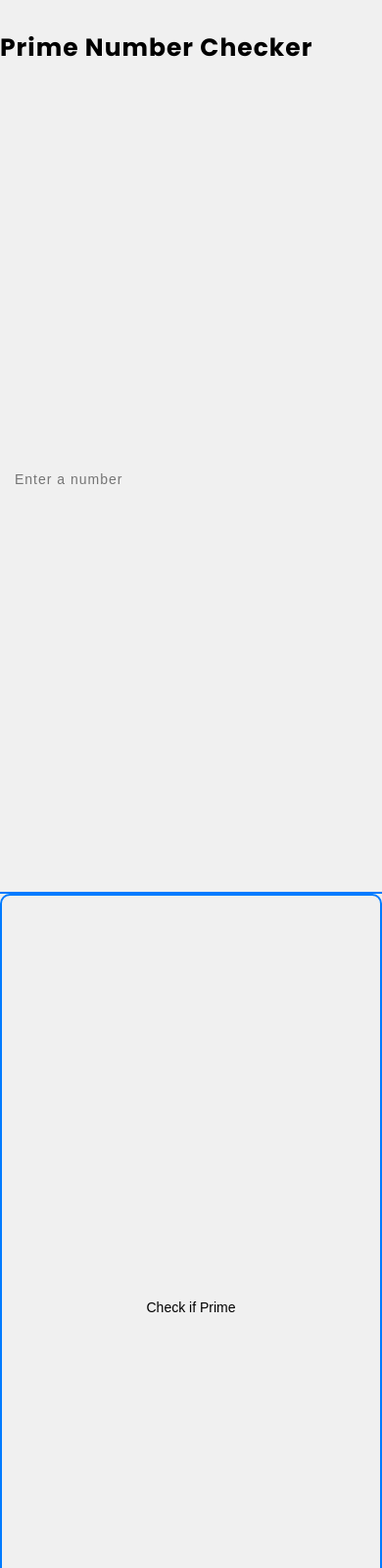
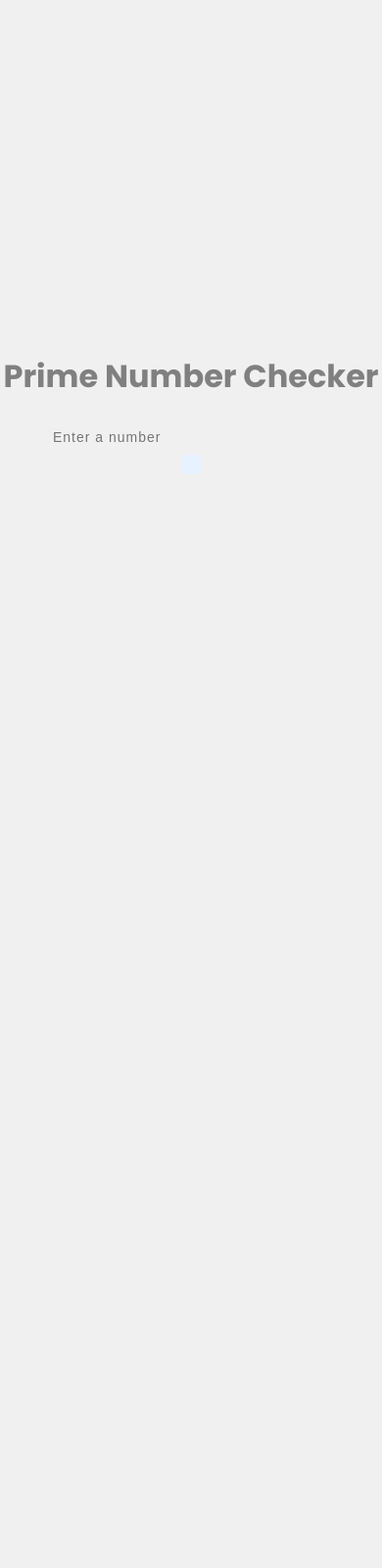
Before and after one commit to mufafa9/Prime-Number-Calculator, a plain HTML site: page index.html in a window 390 px wide. Shown: the top 1600 px of the page at 98% size. After the commit the page ends 844 px from the top, so only its background shows below. Drawn offline with Linux system fonts and the light colour scheme.

Commit message:
make it look good and work good

```diff
--- a/index.html
+++ b/index.html
@@ -4,14 +4,15 @@
     <meta charset="UTF-8">
     <meta name="viewport" content="width=device-width, initial-scale=1.0">
     <title>Prime Number Checker</title>
+    <link rel="stylesheet" href="style.css">
     <script src="script.js" defer></script>
-    <link rel="stylesheet" href="style.css">
 </head>
 <body>
-    <h2>Prime Number Checker</h2>
+    <h1>Prime Number Checker</h1> <!-- Changed h2 to h1 for better semantics -->
 
-    <input type="number" id="numberInput" placeholder="Enter a number">
-    <button onclick="checkPrime()">Check if Prime</button>
+    <div class="input">
+        <input type="number" id="numberInput" placeholder="Enter a number">
+    </div>
 
     <p id="result"></p>
 </body>
--- a/script.js
+++ b/script.js
@@ -10,7 +10,7 @@ document.getElementById("numberInput").addEventListener("keydown", function(even
     // Arrow Down to decrease the number
     if (event.key === "ArrowDown") {
         event.preventDefault();
-        inputField.value = parseInt(inputField.value || 0) - 1;
+        inputField.value = Math.max(0, parseInt(inputField.value || 0) - 1); // Prevent negative numbers
     }
 
     // Enter key to check if the number is prime
@@ -19,9 +19,26 @@ document.getElementById("numberInput").addEventListener("keydown", function(even
     }
 });
 
+/**
+ * Checks if the number in the input field is a prime number.
+ * If the number is a prime number, the result element's innerHTML is set to the number and the phrase "is a prime number!".
+ * If the number is not a prime number, the result element's innerHTML is set to the number and the phrase "is not a prime number.".
+ * Input validation is performed: if the number is not a number, the result element's innerHTML is set to "Please enter a valid number.".
+ * If the number is less than 2, the result element's innerHTML is set to the number and the phrase "is not a prime number.".
+ * The function uses a for loop to check all numbers up to the square root of the number to see if the number is divisible by any of them.
+ * If the number is divisible by any of the numbers, the function sets a variable to false and breaks out of the loop.
+ * If the number is not divisible by any of the numbers, the function sets a variable to true.
+ * The function then checks the value of the variable and sets the result element's innerHTML accordingly.
+ */
 function checkPrime() {
-    let num = document.getElementById("numberInput").value;
+    let num = parseInt(document.getElementById("numberInput").value);
     let result = document.getElementById("result");
+
+    // Input validation
+    if (isNaN(num)) {
+        result.innerHTML = "Please enter a valid number.";
+        return;
+    }
 
     if (num < 2) {
         result.innerHTML = num + " is not a prime number.";
--- a/style.css
+++ b/style.css
@@ -1,4 +1,4 @@
-@import url('https://fonts.googleapis.com/css2?family=Poppins:ital,wght@0,100;0,200;0,300;0,400;0,500;0,600;0,700;0,800;0,900&display=swap');
+@import url('https://fonts.googleapis.com/css2?family=Poppins:wght@100;200;300;400;500;600;700;800;900&display=swap');
 
 * {
     margin: 0;
@@ -17,7 +17,10 @@ body {
     font-family: 'Poppins', sans-serif;
     background-color: #f0f0f0;
     height: 100vh;
-    width: 100%;
+    display: flex;
+    flex-direction: column;
+    align-items: center;
+    justify-content: center;
 }
 
 /* Header Section */
@@ -28,8 +31,6 @@ header {
 }
 
 nav {
-    width: 100%;
-    height: 100%;
     display: flex;
     align-items: center;
     justify-content: space-between;
@@ -83,21 +84,6 @@ nav a {
     letter-spacing: 1px;
 }
 
-nav a::before {
-    content: '';
-    position: absolute;
-    left: 0;
-    bottom: -.2rem;
-    width: 0;
-    background-color: white;
-    height: .2rem;
-    transition: all .3s ease;
-}
-
-nav a:hover::before {
-    width: 100%;
-}
-
 nav a:hover {
     color: wheat;
 }
@@ -110,13 +96,14 @@ main {
     flex-direction: column;
     align-items: center;
     justify-content: center;
-    text-align: center; /* Add this for better alignment */
+    text-align: center;
+    padding: 2rem; /* Add some padding */
 }
 
 h1 {
-    font-size: 3.3rem;
+    font-size: 4rem; /* Increased title size */
     color: gray;
-    padding-bottom: 5rem;
+    margin-bottom: 3rem; /* Use margin for spacing */
 }
 
 .input {
@@ -124,7 +111,6 @@ h1 {
     display: flex;
     align-items: center;
     justify-content: center;
-    flex-wrap: wrap;
     gap: 2rem;
 }
 
@@ -141,9 +127,32 @@ input {
     border: none;
     font-size: 1.6rem;
     letter-spacing: 1px;
-    outline: none;
+    outline: none; /* Removed outline */
     background-color: transparent;
-    border-bottom: 2px solid #007bff;
+    position: relative; /* Position relative for pseudo-element */
+}
+
+input::after {
+    content: '';
+    position: absolute;
+    left: 50%; /* Start from the middle */
+    bottom: -2px; /* Position just below the input */
+    width: 100%;
+    height: 2px; /* Height of the underline */
+    background-color: #0056b3; /* Blue color */
+    transform: translateX(-50%); /* Center it */
+    transition: width 0.4s ease, left 0.4s ease; /* Transition for width and left */
+    width: 0; /* Initially hidden */
+}
+
+input:focus::after {
+    left: 50%; /* Keep centered */
+    width: 100%; /* Expand to full width */
+    transform: translateX(-50%); /* Keep it centered */
+}
+
+input:focus {
+    border-bottom-color: transparent; /* Hide the default border when focused */
 }
 
 label {
@@ -162,33 +171,16 @@ input:valid + label {
     font-size: 1.3rem;
 }
 
-.button {
-    flex: 1 0 10rem;
-    height: 4rem;
-    transition: all .3s ease;
-}
-
-button {
-    height: 100%;
-    width: 100%;
-    background-color: transparent;
-    border: 2px solid #007bff;
-    border-radius: 1rem;
-    font-size: 1.6rem;
-    font-weight: 500;
-    cursor: pointer;
-    transition: background-color .3s, color .3s; /* Add transition for hover */
-}
-
-button:hover {
-    background-color: #007bff;
-    color: white;
-}
-
-h2 {
-    padding-top: 3rem;
-    letter-spacing: 1px;
-    font-size: 3rem;
+/* Result Styling */
+#result {
+    margin-top: 1rem; /* Adjusted space above the result */
+    font-size: 2rem; /* Larger font size for visibility */
+    font-weight: 600; /* Make it bold */
+    color: #333; /* Dark color for contrast */
+    text-align: center; /* Center the result */
+    padding: 1rem; /* Add some padding for better visibility */
+    background-color: #e7f1ff; /* Light background for contrast */
+    border-radius: 0.5rem; /* Rounded corners */
 }
 
 /* Responsive Design for Mobile */
@@ -202,14 +194,14 @@ h2 {
     }
 
     h1 {
-        font-size: 2.8rem;
+        font-size: 3.2rem; /* Adjusted for smaller screens */
     }
 
-    h2 {
-        font-size: 2.5rem;
+    input {
+        font-size: 1.4rem;
     }
 
-    input, button {
-        font-size: 1.4rem;
+    #result {
+        font-size: 1.8rem; /* Slightly smaller on mobile */
     }
 }
```
